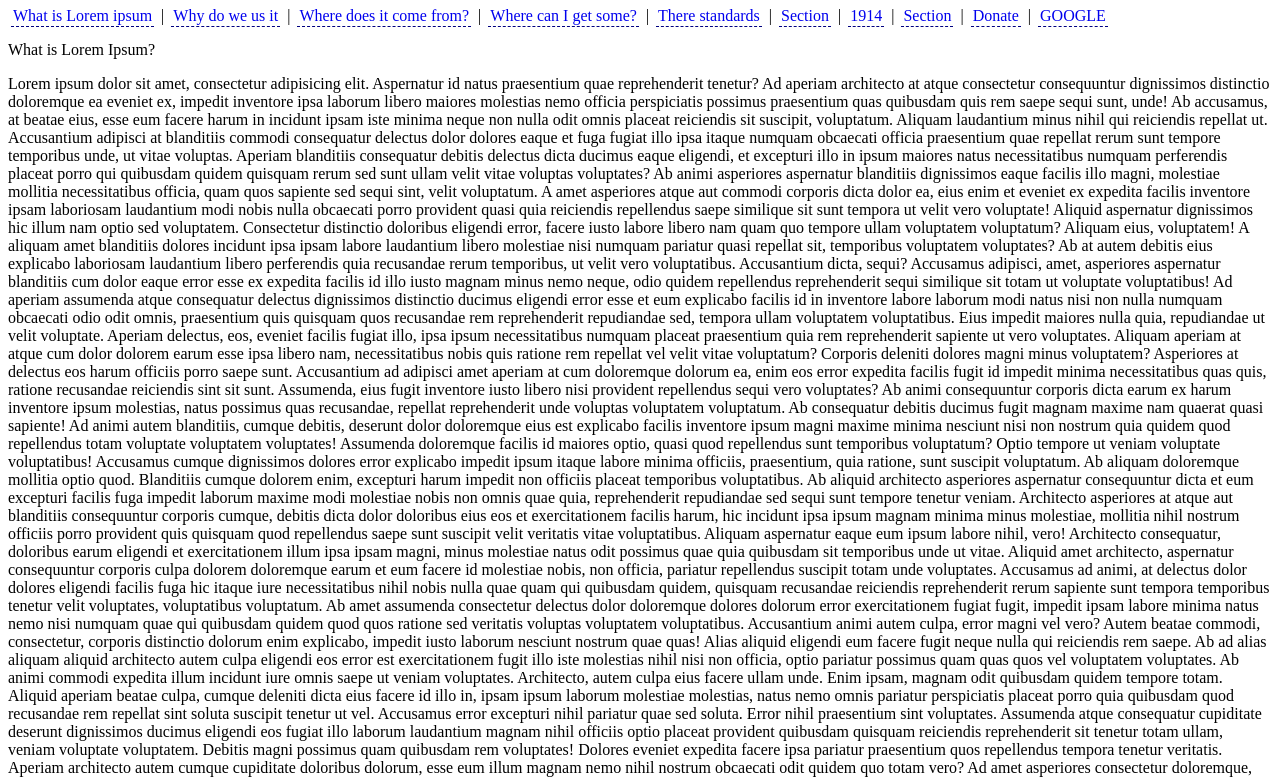
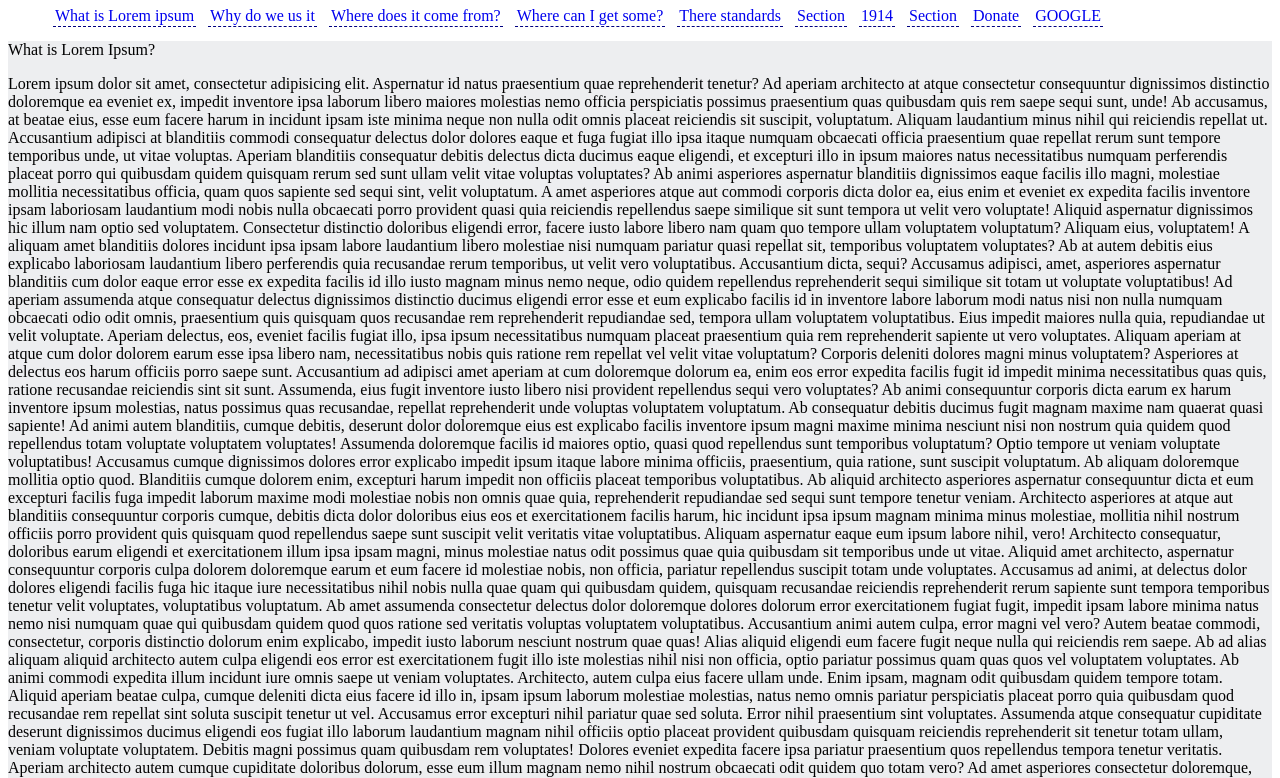
Before and after one commit to YuruMaksau/YuruMaksau-Tasks, a plain HTML site: page Task2/index.html in a window 1280 px wide. Shown: the part 73-851 px from the top of the page. Drawn offline with Linux system fonts and the light colour scheme.

Commit message:
All comments fixed.

```diff
--- a/Task2/css/content.css
+++ b/Task2/css/content.css
@@ -1,19 +1,23 @@
-.main div {
-    margin: 4px;
+main div {
     background: rgb(237,238,240);
   }
-nav a {
+ul a {
     text-decoration: none;
     margin: 3px;
     padding: 2px;
     border-bottom: 1px dashed #000080;
 }
 
-nav a:visited {
+ul a:visited {
     color: cornflowerblue;
 }
 
-nav a:hover {
+ul a:hover {
     color: chartreuse;
-    text-decoration: underline;
 }
+
+li {
+    display: inline;
+    margin-left: 1px;
+    padding-left: 1px;
+}
--- a/Task2/index.html
+++ b/Task2/index.html
@@ -6,19 +6,19 @@
     <title>Task2</title>
 </head>
 <body>
-<h1 id="b">Chapters</h1>
-    <nav>
-        <a href="#a1">What is Lorem ipsum</a> |
-        <a href="#a2">Why do we us it</a> |
-        <a href="#a3">Where does it come from?</a> |
-        <a href="#a4">Where can I get some?</a> |
-        <a href="#a5">There standards</a> |
-        <a href="#a6">Section</a> |
-        <a href="#a7">1914</a> |
-        <a href="#a8">Section</a> |
-        <a href="#a10">Donate</a> |
-        <a href="https://www.google.com" target="_blank">GOOGLE</a>
-    </nav>
+<h1 id="Chap">Chapters</h1>
+    <ul>
+        <li><a href="#a1">What is Lorem ipsum</a></li>
+        <li><a href="#a2">Why do we us it</a></li>
+        <li><a href="#a3">Where does it come from?</a></li>
+        <li><a href="#a4">Where can I get some?</a></li>
+        <li><a href="#a5">There standards</a></li>
+        <li><a href="#a6">Section</a></li>
+        <li><a href="#a7">1914</a></li>
+        <li><a href="#a8">Section</a></li>
+        <li><a href="#a10">Donate</a></li>
+        <li><a href="https://www.google.com" target="_blank">GOOGLE</a></li>
+    </ul>
 
 <main>
         <div id="a1">
```
